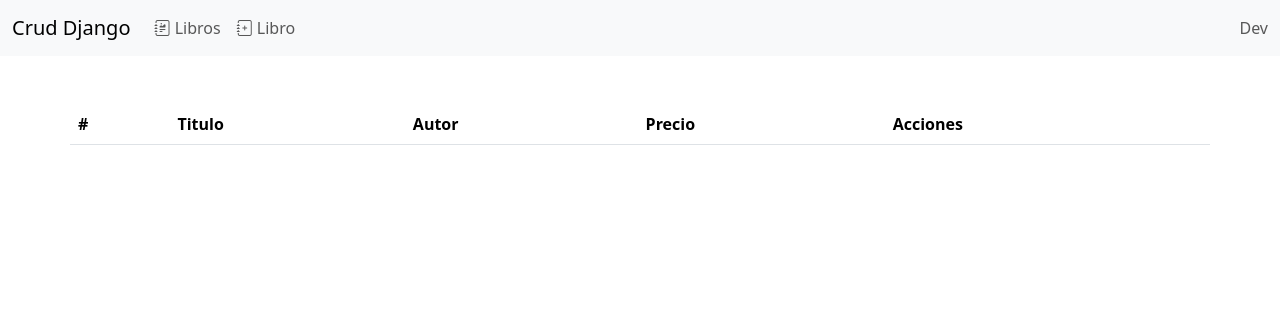
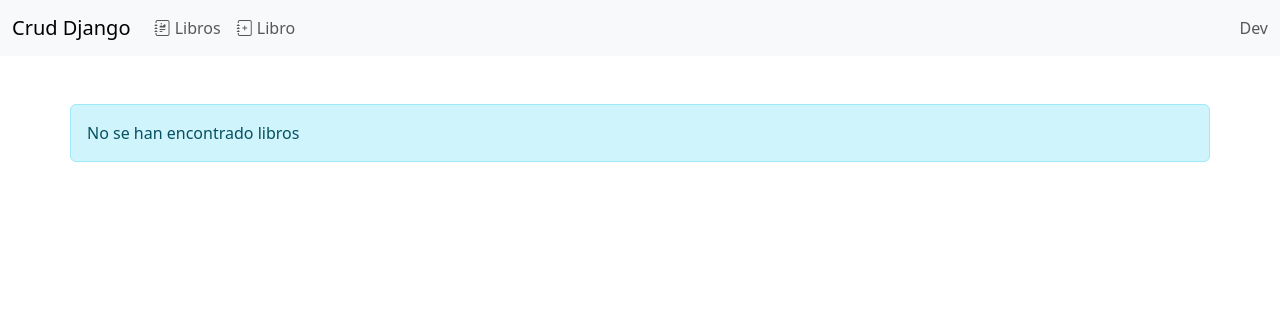
Before and after one commit to urian121/Crud-Django-Python-MySQL, a Django app: page /libros/lista-libros/ in a window 1280 px wide. Shown: the top 316 px of the page. Run offline with Django 4.2, Linux system fonts and the light colour scheme; data that the repository does not hold is empty.

Commit message:
crud funcional

```diff
--- a/crud_libros/models.py
+++ b/crud_libros/models.py
@@ -7,7 +7,8 @@ class Libro(models.Model):
     precio = models.DecimalField(max_digits=10, decimal_places=2)
     created_at = models.DateTimeField(auto_now_add=True, null=True, blank=True)
 
-    """El método __str__() es una función especial en Python que se utiliza para definir
+    """
+    El método __str__() es una función especial en Python que se utiliza para definir
     cómo se debe representar una instancia de un objeto como una cadena de texto legible.
     """
 
@@ -16,4 +17,5 @@ class Libro(models.Model):
 
     """ la clase Meta dentro de un modelo se utiliza para proporcionar metadatos adicionales sobre el modelo."""
     class Meta:
+        db_table = "libros"
         ordering = ['-created_at']
--- a/crud_libros/templates/libros/detail.html
+++ b/crud_libros/templates/libros/detail.html
@@ -1,4 +1,8 @@
 {% extends 'bases.html' %}
+<!---->
+{% block title %}Detalles del Libro{% endblock %}
+<!---->
+{#% load static %#}
 <!---->
 {% block content %}
 <div class="col-md-5 mb-2">
@@ -13,6 +17,8 @@
       <h5 class="card-title">Titulo: {{ libro.titulo }}</h5>
       <p class="card-text">Autor: {{ libro.autor }}</p>
       <p class="card-text">Precio: {{ libro.precio }}</p>
+      <p class="card-text">{{ libro.created_at|date:"M d, Y" }}</p>
+
       <a href="{% url 'list_libros' %}" class="btn btn-primary">volver</a>
     </div>
   </div>
--- a/crud_libros/templates/libros/form_update.html
+++ b/crud_libros/templates/libros/form_update.html
@@ -1,10 +1,13 @@
 {% extends 'bases.html' %}
+<!---->
+{% block title %}Actualizar Libro{% endblock %}
 <!---->
 
 {% block content %}
 <div class="col-md-6">
   <div class="card shadow-lg">
     <div class="card-body">
+      <!--<form action="actualizar-libro/{{ post.id }}" method="post"> -->
       <form
         action="{% url 'update_libro' libro.id %}"
         method="POST"
--- a/crud_libros/templates/libros/list.html
+++ b/crud_libros/templates/libros/list.html
@@ -1,8 +1,8 @@
 {% extends 'bases.html' %}
-
 <!---->
-{% block content %}
-
+{% block title %}Lista de Libros{% endblock %}
+<!---->
+{% block content %} {% if libros %}
 <table class="table">
   <thead>
     <tr>
@@ -38,6 +38,7 @@
 
         <a
           href="{% url 'borrar_libro' libro.id %}"
+          onclick="return confirm('Seguro que desea eliminar este libro?')"
           type="button"
           class="btn btn-danger">
           <i class="bi bi-journal-x"></i>
@@ -48,4 +49,11 @@
     {% endfor %}
   </tbody>
 </table>
+
+{% else %}
+
+<div class="alert alert-info" role="alert">No se han encontrado libros</div>
+
+{% endif %}
+<!---->
 {% endblock %}
--- a/crud_libros/views.py
+++ b/crud_libros/views.py
@@ -1,5 +1,5 @@
 from django.shortcuts import render, redirect
-from django.http import HttpResponse
+from django.http import HttpResponse, HttpResponseBadRequest
 from . models import Libro
 
 
@@ -17,17 +17,23 @@ def view_form_add_libro(request):
 
 def add_saved_libro(request):
     if request.method == 'POST':
-        titulo = request.POST['titulo']
-        autor = request.POST['autor']
-        precio = request.POST['precio']
-        post = Libro(titulo=titulo, autor=autor, precio=precio)
-        post.save()
+        titulo = request.POST.get('titulo')
+        autor = request.POST.get('autor')
+        precio = request.POST.get('precio')
 
-    return redirect('list_libros')
+        nuevo_libro = Libro(titulo=titulo, autor=autor, precio=precio)
+        nuevo_libro.save()
+
+        return redirect('list_libros')
+
+    # Renderiza el formulario en caso de método GET
+    return render(request, 'formulario_libro.html')
 
 
 def list_libros(request):
     libros = Libro.objects.all()
+    for libro in libros:
+        print(libro)
     data = {"libros": libros}
     # libros = list(Libro.objects.values())
     return render(request, "libros/list.html", data)
@@ -35,6 +41,7 @@ def list_libros(request):
 
 def view_detail_libro(request, id):
     libro = Libro.objects.get(id=id)
+    # libro = Libro.objects.filter(id=request.id)
     data = {"libro": libro}
     return render(request, "libros/detail.html", data)
 
--- a/project_core/settings.py
+++ b/project_core/settings.py
@@ -10,6 +10,7 @@ For the full list of settings and their values, see
 https://docs.djangoproject.com/en/4.2/ref/settings/
 """
 
+import os
 from pathlib import Path
 
 # Build paths inside the project like this: BASE_DIR / 'subdir'.
@@ -57,7 +58,7 @@ ROOT_URLCONF = 'project_core.urls'
 TEMPLATES = [
     {
         'BACKEND': 'django.template.backends.django.DjangoTemplates',
-        'DIRS': [],
+        'DIRS': [os.path.join(BASE_DIR, 'templates')],
         'APP_DIRS': True,
         'OPTIONS': {
             'context_processors': [
```
Also changed, not shown: crud_libros/templates/libros/form_add.html (+5 -3 lines), crud_libros/migrations/0001_initial.py.
